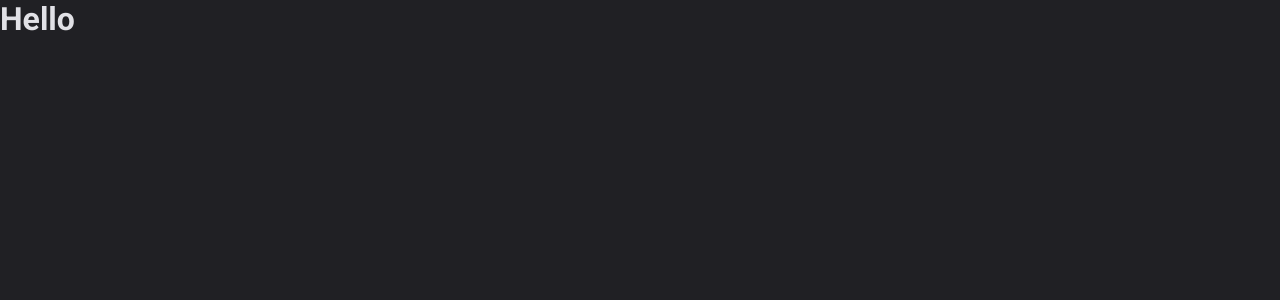
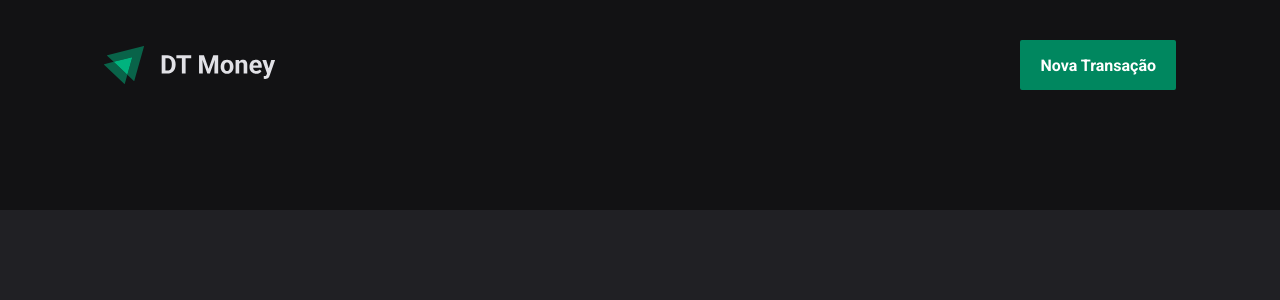
Before and after one commit to GerardoRodrigues/dt-money, a React (Vite) app: page / in a window 1280 px wide. Shown: the top 300 px of the page. Built offline with nearby package versions, Linux system fonts and the light colour scheme.

Commit message:
componente header

```diff
--- a/src/App.tsx
+++ b/src/App.tsx
@@ -1,6 +1,7 @@
 import { ThemeProvider } from "styled-components"
 import { defaultTheme } from "./styles/themes/default"
 import { GlobalStyle } from "./styles/global"
+import { Transaction } from "./pages/Transactions"
 
 export function App() {
 
@@ -8,7 +9,7 @@
     <>
     <ThemeProvider theme={defaultTheme}>
       <GlobalStyle />
-      <h1>Hello</h1>
+      <Transaction />
     </ThemeProvider>
     </>
   )
--- /dev/null
+++ b/src/components/Header/index.tsx
@@ -0,0 +1,14 @@
+import { HeaderContainer, HeaderContent, NewTransactionButton } from "./styles";
+
+import logo from "../../assets/logo.svg";
+
+export function Header() {
+    return (
+        <HeaderContainer>
+            <HeaderContent>
+                <img src={logo} alt="" />
+                <NewTransactionButton>Nova Transação</NewTransactionButton>
+            </HeaderContent>
+        </HeaderContainer>
+    )
+}
--- /dev/null
+++ b/src/components/Header/styles.ts
@@ -0,0 +1,33 @@
+import styled from "styled-components";
+
+export const HeaderContainer = styled.header`
+    background: ${prosps => prosps.theme['gray-900']};
+    padding: 2.5rem 0 7.5rem;
+`;
+
+export const HeaderContent = styled.div`
+    width: 100%;
+    max-width: 1120px;
+    margin: 0 auto;
+    padding: 0 1.5rem;
+
+    display: flex;
+    justify-content: space-between;
+    align-items: center;
+`;
+
+export const NewTransactionButton = styled.button`
+    height: 50px;
+    border: 0;
+    background: ${prosps => prosps.theme['green-500']};
+    color: ${prosps => prosps.theme['white']};
+    font-weight: bold;
+    padding: 0 1.25rem;
+    border-radius: 2px;
+    cursor: pointer;
+
+    &:hover {
+        background: ${prosps => prosps.theme['green-700']};
+        transition: background-color 0.2s;
+    }
+`;
--- /dev/null
+++ b/src/pages/Transactions/index.tsx
@@ -0,0 +1,7 @@
+import { Header } from "../../components/Header";
+
+export function Transaction () {
+    return (
+        <Header />
+    )
+}
```
Also changed, not shown: src/assets/logo.svg (added), src/pages/Transactions/styles.ts (added).
